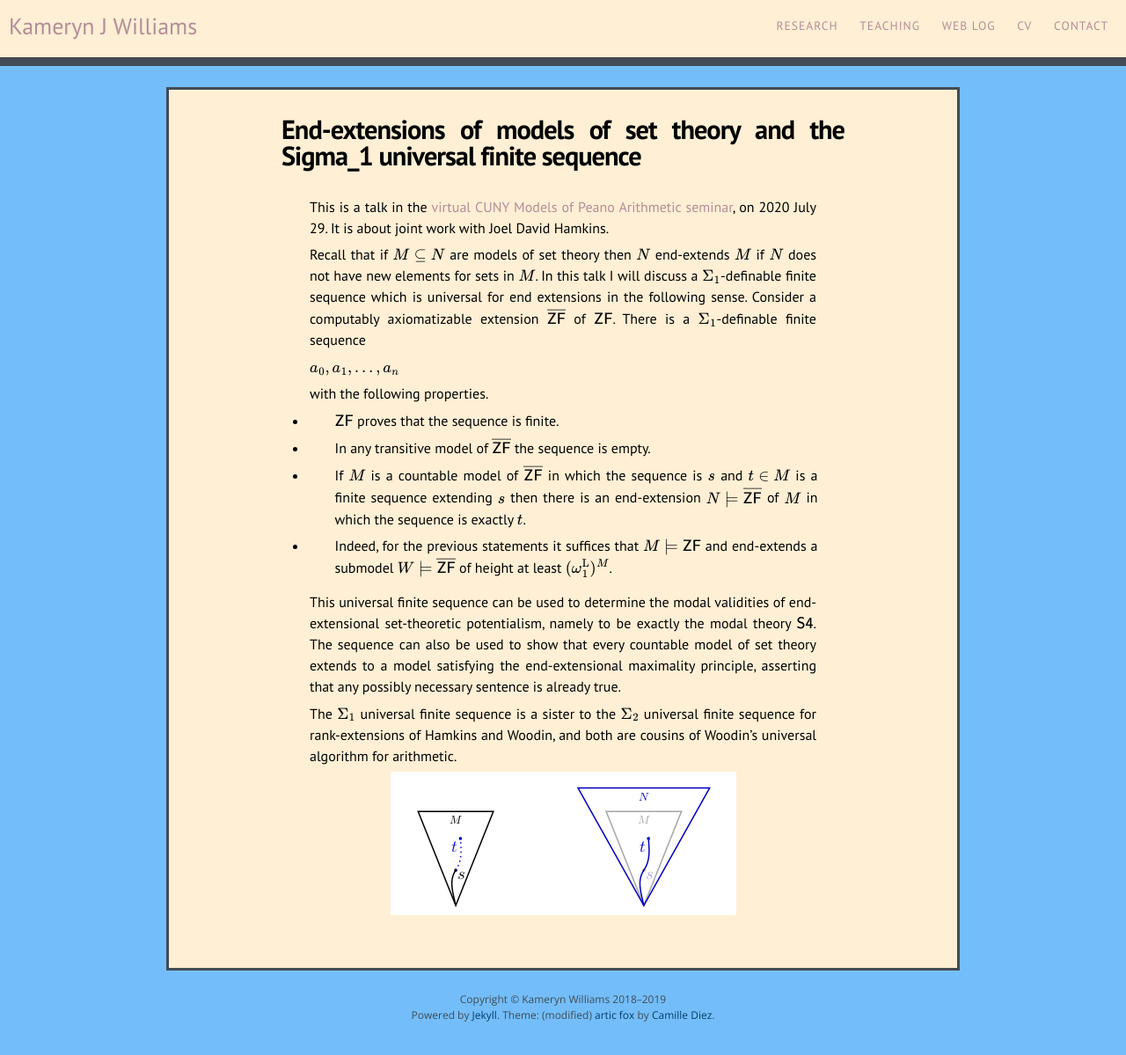
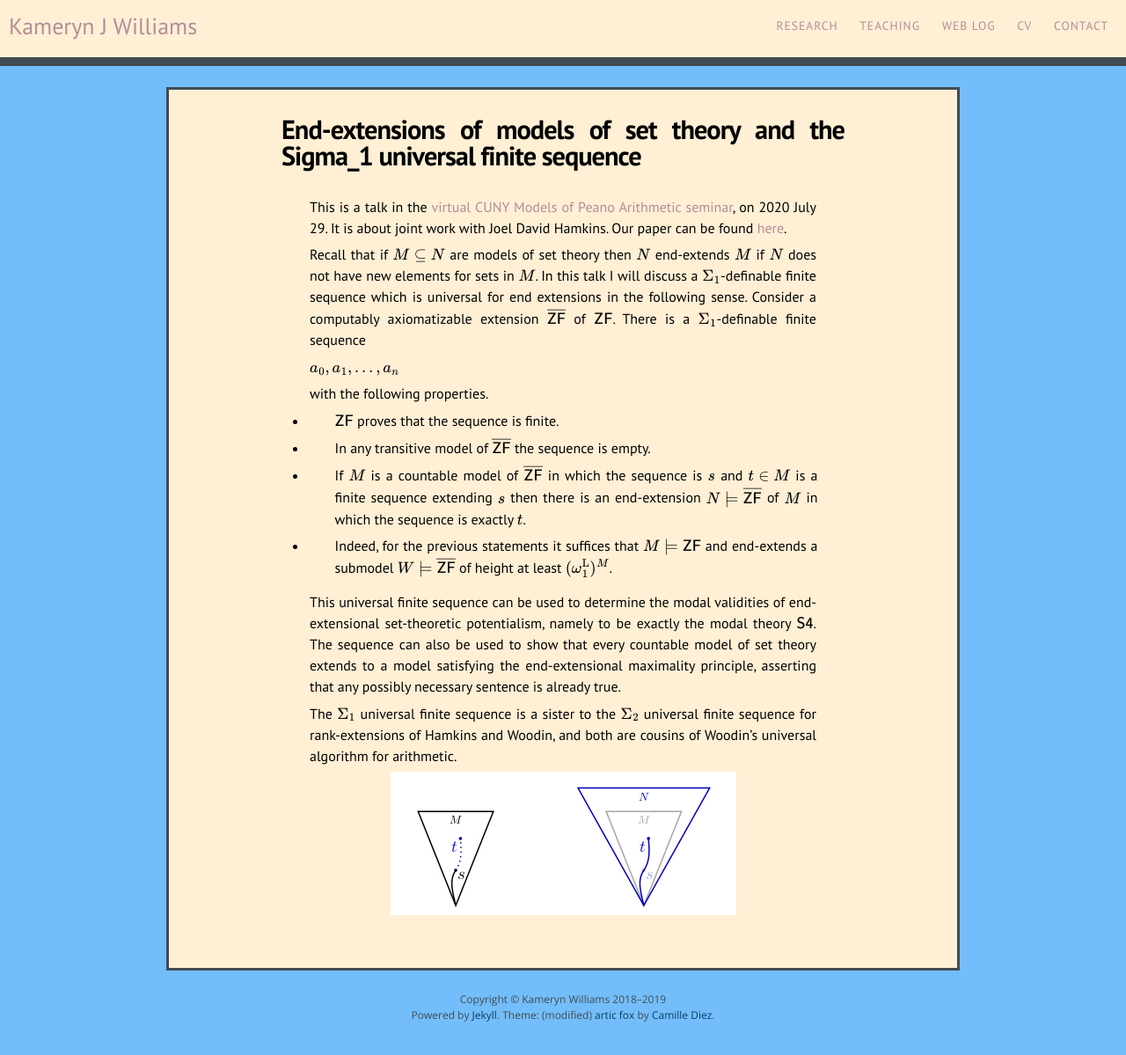
Before and after one commit to kamerynjw/kamerynjw.github.io, a Jekyll site: the page built from research/talks/2020-july-ufs.md, in a window 1280 px wide. Shown: the whole page at 88% size. Built offline with Jekyll 4.4.1, drawn with Linux system fonts in a browser that asks for light colours; nearby versions of some CDN libraries; formulas are drawn with MathJax 3.

Commit message:
forgot to link to the paper

```diff
--- a/research/talks/2020-july-ufs.md
+++ b/research/talks/2020-july-ufs.md
@@ -6,7 +6,7 @@ excerpt: "This is a talk in the virtual CUNY Models of Peano Arithmetic seminar,
 image: ufs.png
 ---
 
-This is a talk in the [virtual CUNY Models of Peano Arithmetic seminar](https://nylogic.github.io/MOPA.html), on 2020 July 29. It is about joint work with Joel David Hamkins.
+This is a talk in the [virtual CUNY Models of Peano Arithmetic seminar](https://nylogic.github.io/MOPA.html), on 2020 July 29. It is about joint work with Joel David Hamkins. Our paper can be found [here]({{ site.baseurl }}research/pubs/universal-finite-sequence/).
 
 Recall that if $M \subseteq N$ are models of set theory then $N$ end-extends $M$ if $N$ does not have new elements for sets in $M$. In this talk I will discuss a $\Sigma\_1$-definable finite sequence which is universal for end extensions in the following sense. Consider a computably axiomatizable extension $\overline{\mathsf{ZF}}$ of $\mathsf{ZF}$. There is a $\Sigma\_1$-definable finite sequence
 
```
